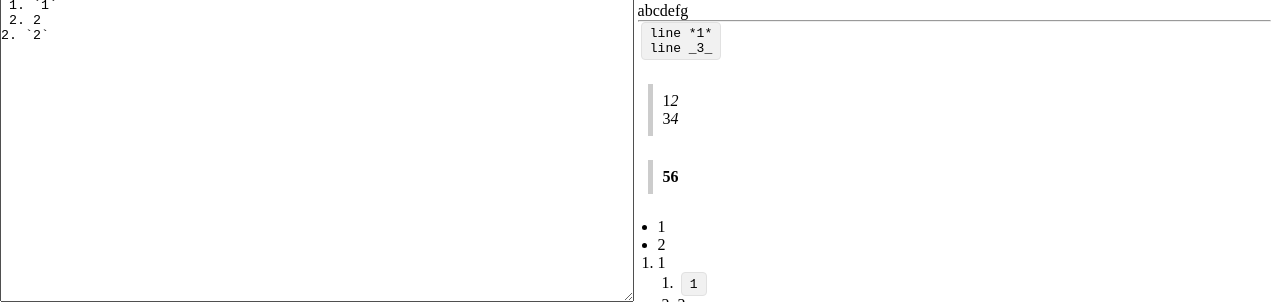
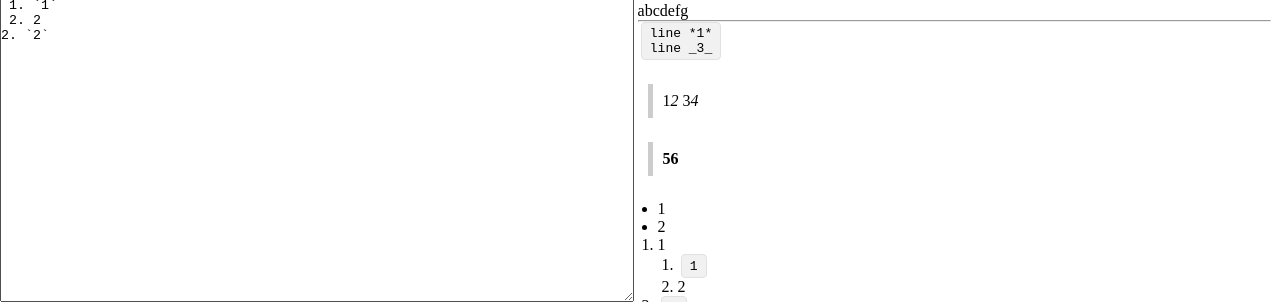
Before and after one commit to Gizeta/baidu-ife-2017-spring, a plain HTML site: page 正则表达式之简易markdown文件解析器/index.html in a window 1280 px wide. Shown: the part 498-804 px from the top of the page. Drawn offline with Linux system fonts and the light colour scheme.

Commit message:
Parse quote like common markdown

```diff
--- a/正则表达式之简易markdown文件解析器/index.html
+++ b/正则表达式之简易markdown文件解析器/index.html
@@ -205,7 +205,7 @@ line _3_
 
                     while (!reader.eof() && reader.peek().match(quoteReg)) {
                         let s = reader.read();
-                        converted += "<br/>" + s.match(quoteReg)[1];
+                        converted += " " + s.match(quoteReg)[1];
                     }
 
                     converted = "<blockquote>" + converted + "</blockquote>";
```
